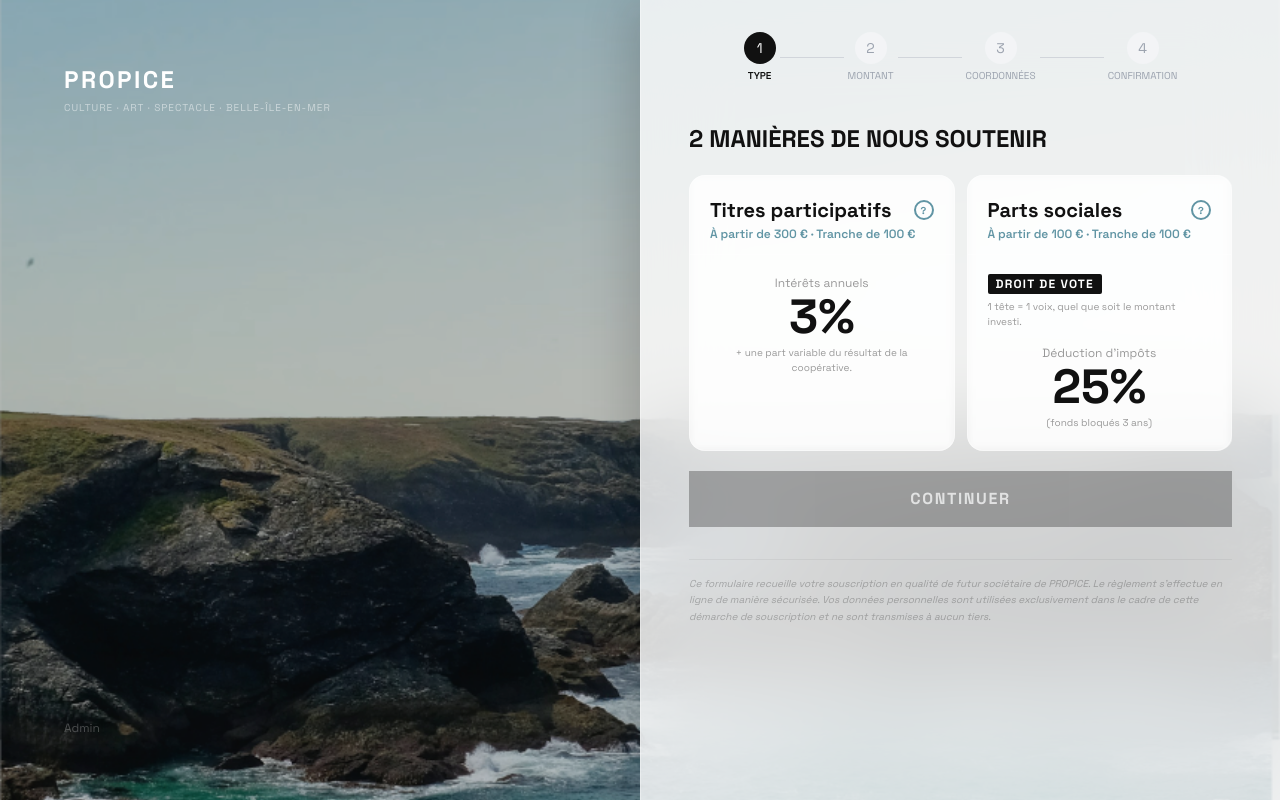
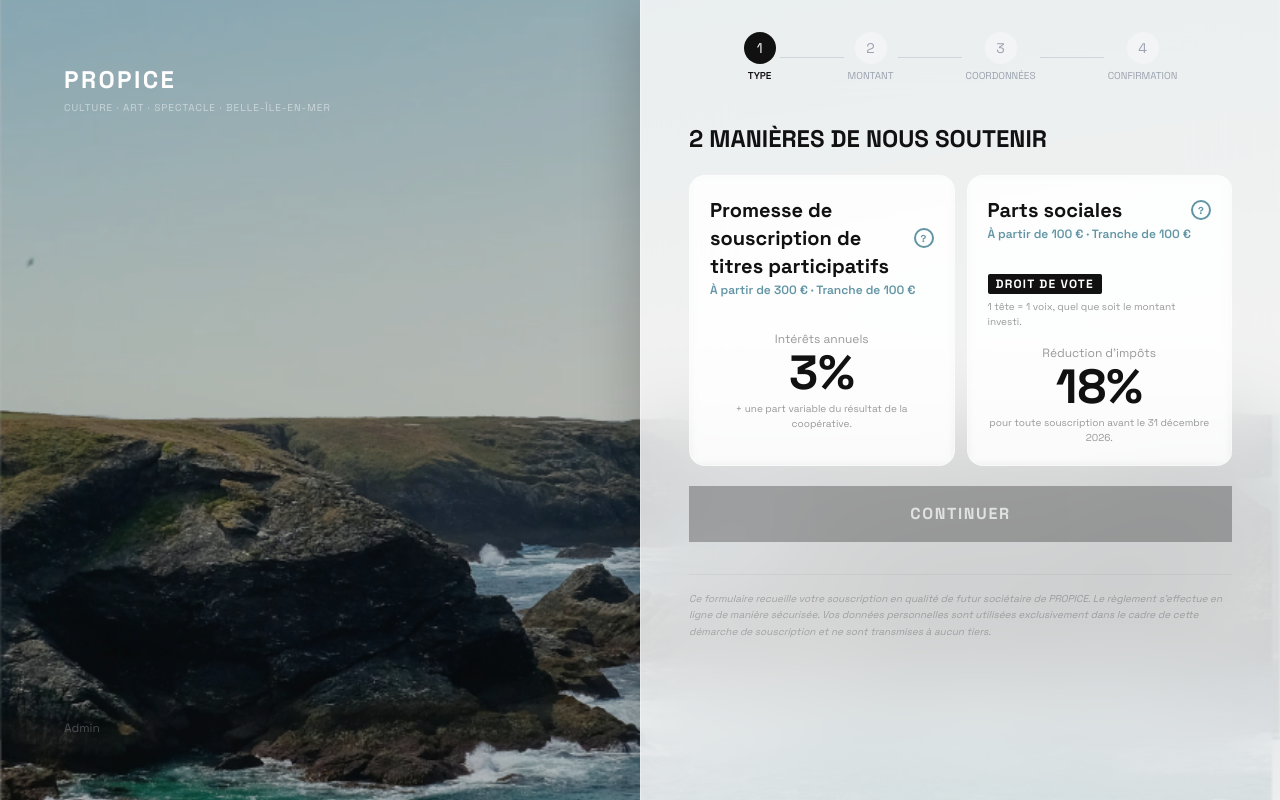
Before and after one commit to Brutdepomme-agence/Propice, a React (Vite) app: page / in a window 1280 px wide. Built offline with nearby package versions, Linux system fonts and the light colour scheme.

Commit message:
TP promesse de souscription + PS 18% avant 31 déc 2026

```diff
--- a/src/components/MontantSelector.jsx
+++ b/src/components/MontantSelector.jsx
@@ -45,6 +45,7 @@ export default function MontantSelector({ type, montant, onChange }) {
   const unitLabel = type === 'parts-sociales'
     ? `${nombreParts} part${nombreParts > 1 ? 's' : ''} sociale${nombreParts > 1 ? 's' : ''}`
     : `${nombreParts} titre${nombreParts > 1 ? 's' : ''} participatif${nombreParts > 1 ? 's' : ''}`
+  const unitVerb = type === 'parts-sociales' ? 'souscrivez' : 'promettez de souscrire'
 
   const progressPct = objectifTotal > 0
     ? Math.min(100, Math.round(((totalSouscrit + montant) / objectifTotal) * 100))
@@ -96,7 +97,7 @@ export default function MontantSelector({ type, montant, onChange }) {
       </div>
 
       <p className="text-center text-sm text-black/50">
-        Vous souscrivez <strong className="text-[#111111]">{unitLabel}</strong>
+        Vous {unitVerb} <strong className="text-[#111111]">{unitLabel}</strong>
       </p>
 
       {objectifTotal > 0 && (
--- a/src/components/TitreCard.jsx
+++ b/src/components/TitreCard.jsx
@@ -3,7 +3,7 @@ import { useState } from 'react'
 const cards = [
   {
     id: 'titres-participatifs',
-    title: 'Titres participatifs',
+    title: 'Promesse de souscription de titres participatifs',
     tag: null,
     min: '300 €',
     tranche: '100 €',
@@ -14,7 +14,7 @@ const cards = [
       { label: 'Intérêts sur 5 ans', value: '300 €' },
       { label: 'Intérêts sur 10 ans', value: '600 €' },
     ],
-    note: 'Soumis à la fiscalité des revenus de capitaux mobiliers (flat tax 30 %).',
+    note: 'Versement sous condition d\'approbation par l\'AG du 1er novembre 2026 de la levée de fonds. Soumis à la flat tax 30 %.',
   },
   {
     id: 'parts-sociales',
@@ -23,13 +23,13 @@ const cards = [
     tagSub: '1 tête = 1 voix, quel que soit le montant investi.',
     min: '100 €',
     tranche: '100 €',
-    avantage: { label: "Déduction d'impôts", value: '25%', sub: '(fonds bloqués 3 ans)' },
+    avantage: { label: "Réduction d'impôts", value: '18%', sub: 'pour toute souscription avant le 31 décembre 2026.' },
     exemple: [
       { label: 'Montant souscrit', value: '2 000 €' },
-      { label: "Réduction d'impôt (25 %)", value: '− 500 €' },
-      { label: 'Coût réel', value: '1 500 €' },
+      { label: "Réduction d'impôt (18 %)", value: '− 360 €' },
+      { label: 'Coût réel', value: '1 640 €' },
     ],
-    note: 'Dispositif IR-PME / Madelin SCIC. Sous réserve d\'éligibilité.',
+    note: 'Dispositif IR-PME. Sous réserve d\'éligibilité.',
   },
 ]
 
--- a/src/utils/generatePDF.js
+++ b/src/utils/generatePDF.js
@@ -10,7 +10,7 @@ export function generateBulletin(data) {
   const IBAN = import.meta.env.VITE_IBAN || 'FR76 XXXX XXXX XXXX XXXX XXXX XXX'
   const EMAIL = import.meta.env.VITE_EMAIL_CONTACT || 'contact@propice.bzh'
 
-  const typeLabel = data.type === 'parts-sociales' ? 'PARTS SOCIALES' : 'TITRES PARTICIPATIFS'
+  const typeLabel = data.type === 'parts-sociales' ? 'PARTS SOCIALES' : 'PROMESSE DE SOUSCRIPTION DE TITRES PARTICIPATIFS'
   const refDate = data.dateSouscription.replace(/-/g, '')
   const reference = `${data.nom.toUpperCase()}-${refDate}-${data.type === 'parts-sociales' ? 'PS' : 'TP'}`
   const nombreParts = Math.round(data.montant / 100)
@@ -75,7 +75,7 @@ export function generateBulletin(data) {
   y += 2
 
   section('SOUSCRIPTION')
-  row('Type :', data.type === 'parts-sociales' ? 'Parts sociales' : 'Titres participatifs')
+  row('Type :', data.type === 'parts-sociales' ? 'Parts sociales' : 'Promesse de souscription de titres participatifs')
   row('Nombre :', `${nombreParts} ${data.type === 'parts-sociales' ? 'part(s) sociale(s)' : 'titre(s) participatif(s)'}`)
   row('Montant :', `${data.montant.toLocaleString('fr-FR')} €`)
   y += 2
```
